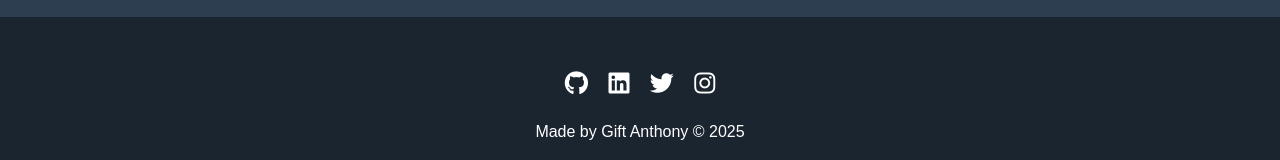
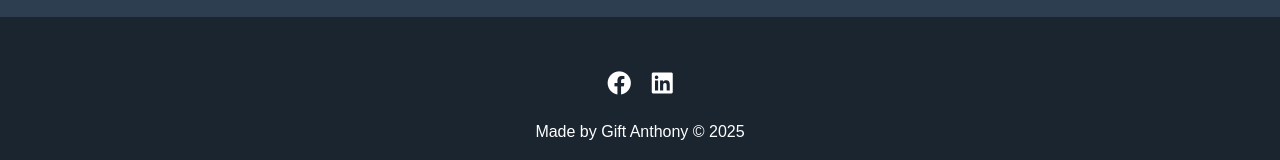
Before and after one commit to giftanthony/website, a plain HTML site: page index.html in a window 1280 px wide. Shown: the part 3588-3748 px from the top of the page. Drawn offline with Linux system fonts and the light colour scheme; a script that the page names is missing.

Commit message:
test website

```diff
--- a/index.html
+++ b/index.html
@@ -144,10 +144,9 @@
     <footer>
         <div class="container">
             <div class="social-links">
-                <a href="#"><i class="fab fa-github"></i></a>
-                <a href="#"><i class="fab fa-linkedin"></i></a>
-                <a href="#"><i class="fab fa-twitter"></i></a>
-                <a href="#"><i class="fab fa-instagram"></i></a>
+                <a href="https://www.facebook.com/HerrNeRd" target="_blank"><i class="fab fa-facebook"></i></a>
+                <a href="https://www.linkedin.com/in/gift-anthony-272754112/"><i class="fab fa-linkedin"></i></a>
+
             </div>
             <p data-i18n="footer_text">Made by Gift Anthony © 2025</p>
         </div>
```
